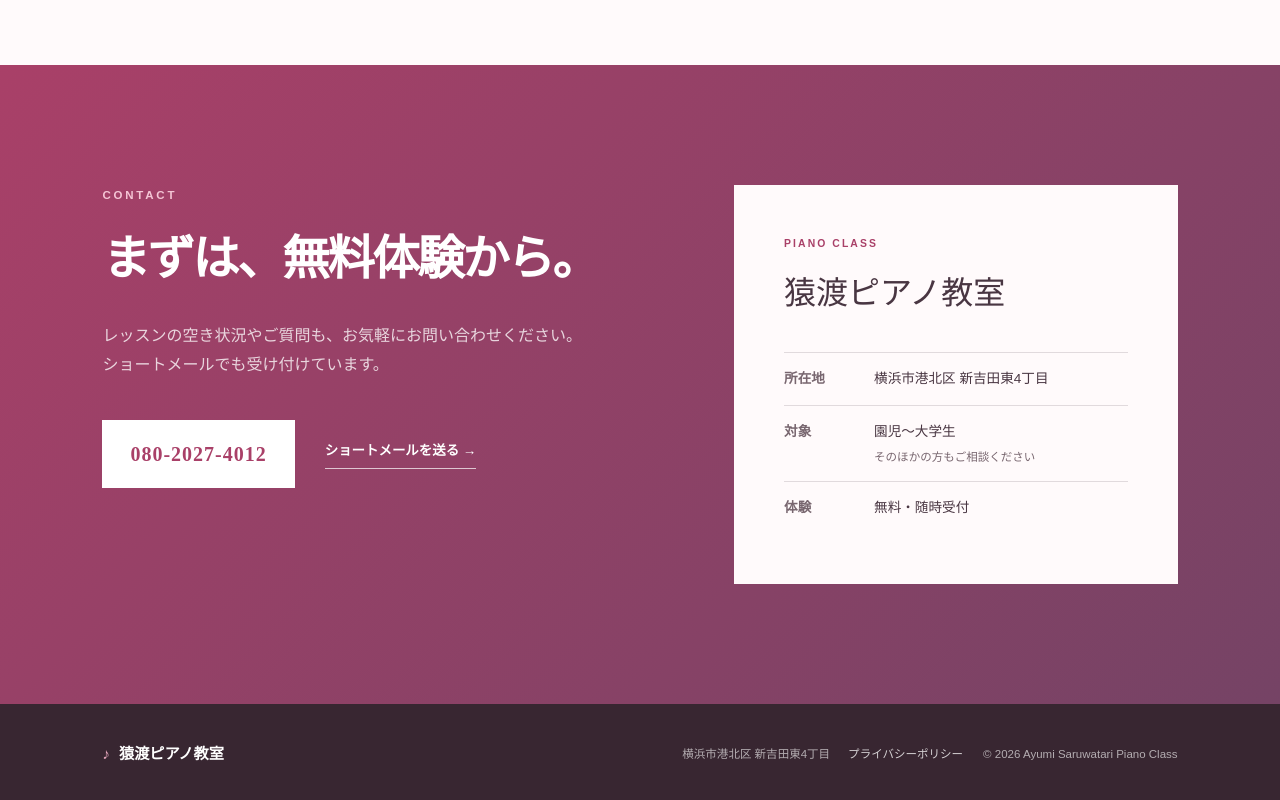
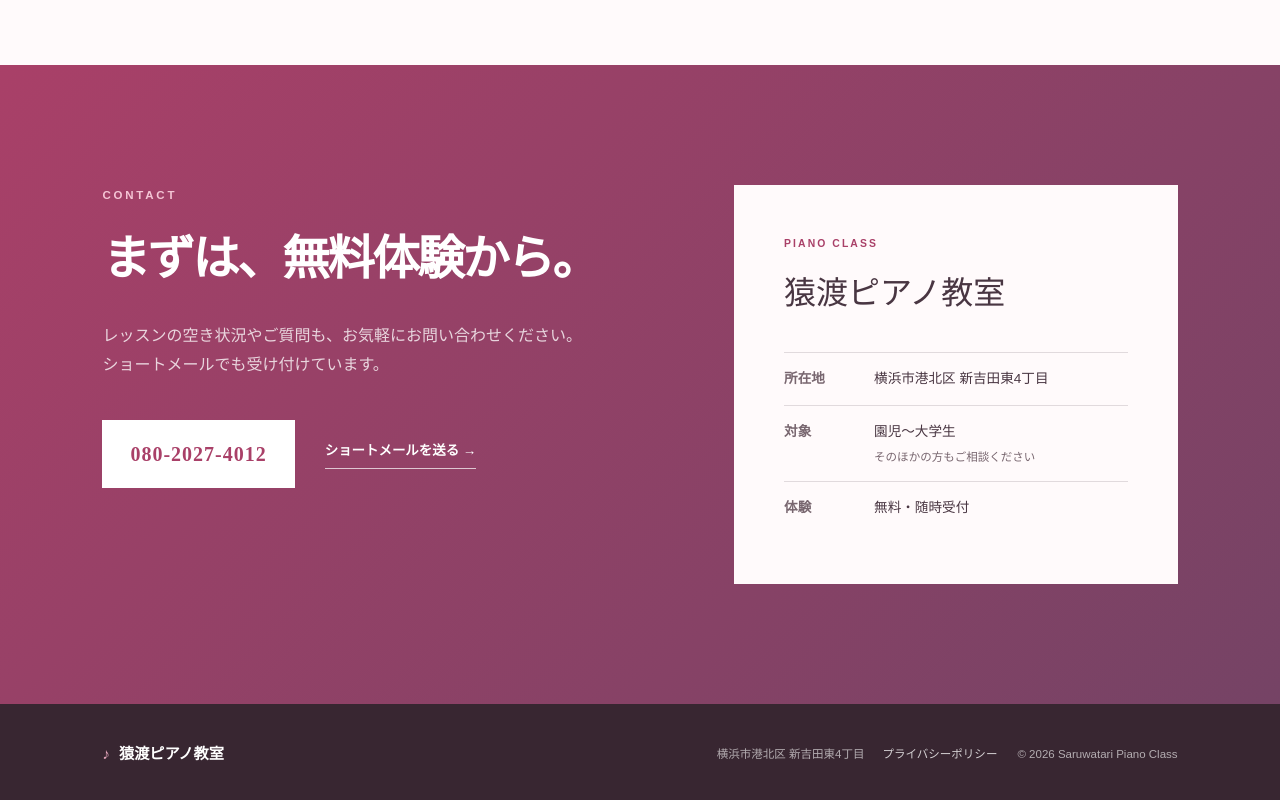
Before and after one commit to ape36soundscape/saruwatari-pianolessonclass-yokohama, a Next.js app: page / in a window 1280 px wide. Shown: the part 3161-3961 px from the top of the page. Built offline with nearby package versions, Linux system fonts and the light colour scheme.

Commit message:
Update copyright notice

```diff
--- a/app/page.tsx
+++ b/app/page.tsx
@@ -262,7 +262,7 @@ export default function Home() {
           <span>横浜市港北区 新吉田東4丁目</span>
           <a href="privacy/">プライバシーポリシー</a>
         </p>
-        <p>© {new Date().getFullYear()} Ayumi Saruwatari Piano Class</p>
+        <p>© 2026 Saruwatari Piano Class</p>
       </footer>
       <PrintButton />
     </main>
```
